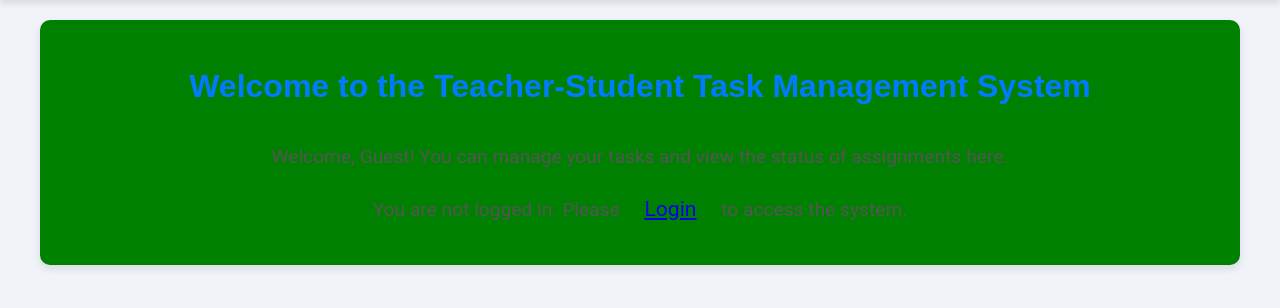
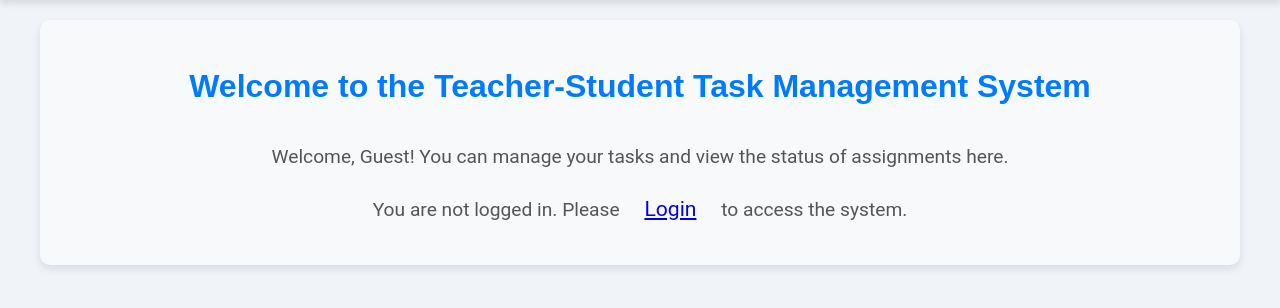
Before and after one commit to avinashlone22/Student_task, a Flask app: page /home in a window 1280 px wide. Shown: the part 58-366 px from the top of the page. Run offline with Flask 3, Linux system fonts and the light colour scheme; parts of the project's set-up code (start-up, migrations or seed data) failed here and were passed over.

Commit message:
changes final 19

```diff
--- a/templates/home.html
+++ b/templates/home.html
@@ -33,7 +33,7 @@
 <style>
     /* Custom Styles for Home Page */
     .container {
-        background-color: #008000;
+        background-color: #f8f9fa;
         border-radius: 10px;
         padding: 20px;
         box-shadow: 0px 4px 8px rgba(0, 0, 0, 0.1);
```
